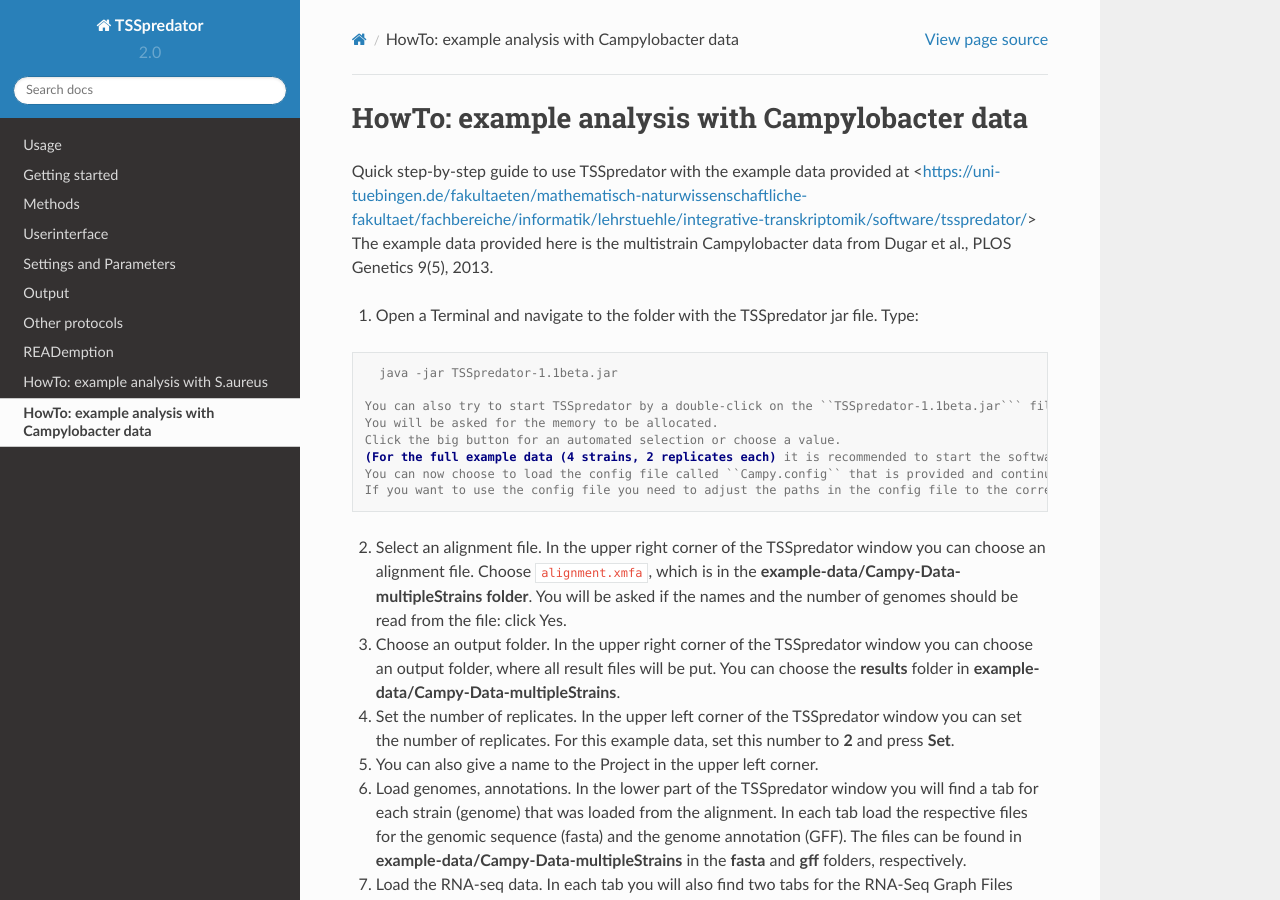
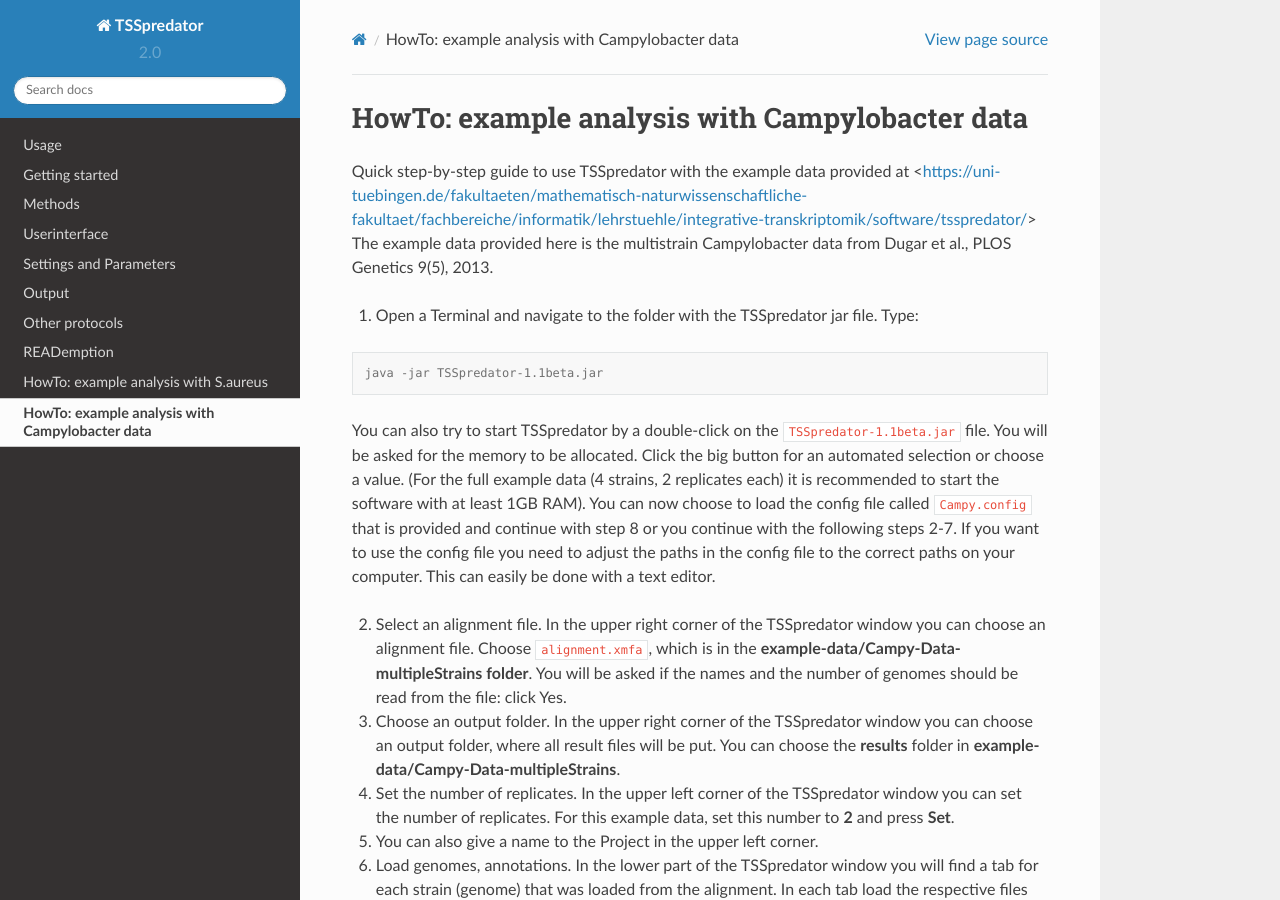
Before and after one commit to Integrative-Transcriptomics/TSSpredator2.0-rtd, a Sphinx documentation site: the page built from docs/source/example2.rst, in a window 1280 px wide and 900 px high. Built offline with Sphinx 7.4.7 and the Read the Docs theme 2.0.0, drawn with Linux system fonts in a browser that asks for light colours.

````diff
--- a/docs/source/example2.rst
+++ b/docs/source/example2.rst
@@ -12,12 +12,12 @@ The example data provided here is the multistrain Campylobacter data from Dugar
 
    java -jar TSSpredator-1.1beta.jar
 
- You can also try to start TSSpredator by a double-click on the ``TSSpredator-1.1beta.jar``` file.
- You will be asked for the memory to be allocated.
- Click the big button for an automated selection or choose a value.
- (For the full example data (4 strains, 2 replicates each) it is recommended to start the software with at least 1GB RAM).
- You can now choose to load the config file called ``Campy.config`` that is provided and continue with step 8 or you continue with the following steps 2-7.
- If you want to use the config file you need to adjust the paths in the config file to the correct paths on your computer. This can easily be done with a text editor.
+You can also try to start TSSpredator by a double-click on the ``TSSpredator-1.1beta.jar`` file.
+You will be asked for the memory to be allocated.
+Click the big button for an automated selection or choose a value.
+(For the full example data (4 strains, 2 replicates each) it is recommended to start the software with at least 1GB RAM).
+You can now choose to load the config file called ``Campy.config`` that is provided and continue with step 8 or you continue with the following steps 2-7.
+If you want to use the config file you need to adjust the paths in the config file to the correct paths on your computer. This can easily be done with a text editor.
 
 2. Select an alignment file.
    In the upper right corner of the TSSpredator window
````
